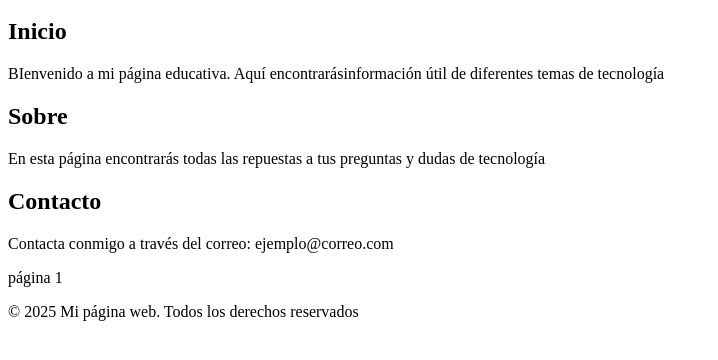
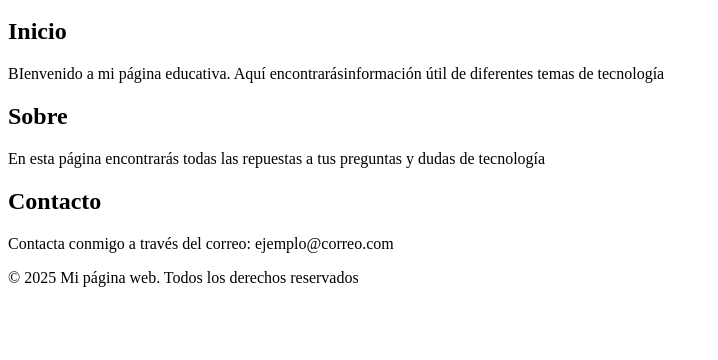
Before and after one commit to idoyagav/miprimeraweb, a plain HTML site: page Index.html in a window 1280 px wide. Shown: the part 122-482 px from the top of the page, without its empty margins (0-718 px from the left). Drawn offline with Linux system fonts and the light colour scheme.

Commit message:
sin pagina

```diff
--- a/Index.html
+++ b/Index.html
@@ -31,7 +31,6 @@
         </div>
     <form action="submit"></form>
         <footer>
-        <footer> página 1</footer>
             <p>&copy; 2025 Mi página web. Todos los derechos reservados</p>
         </footer>
     </body>
```
